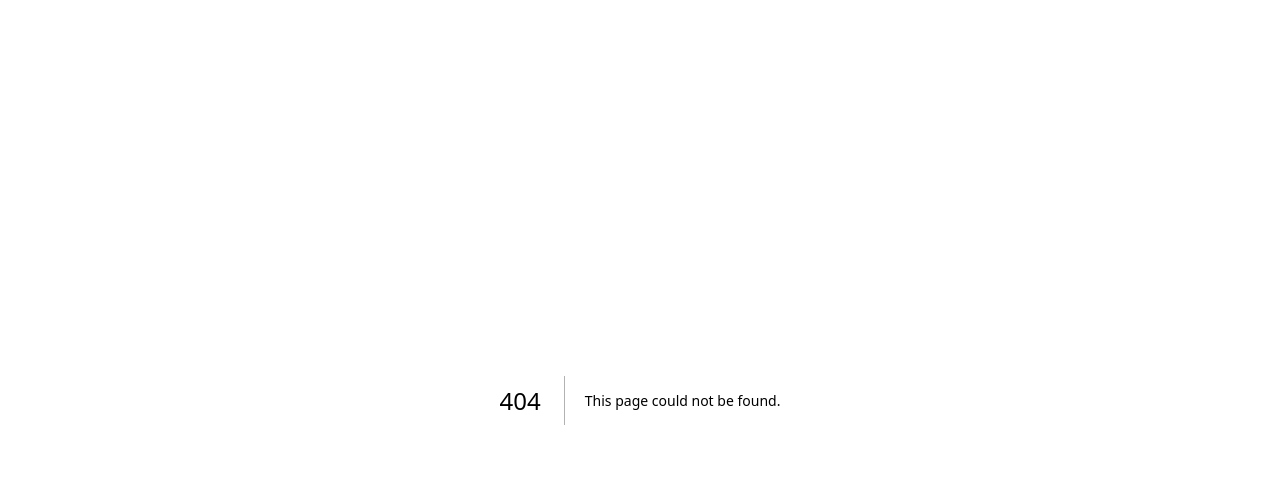
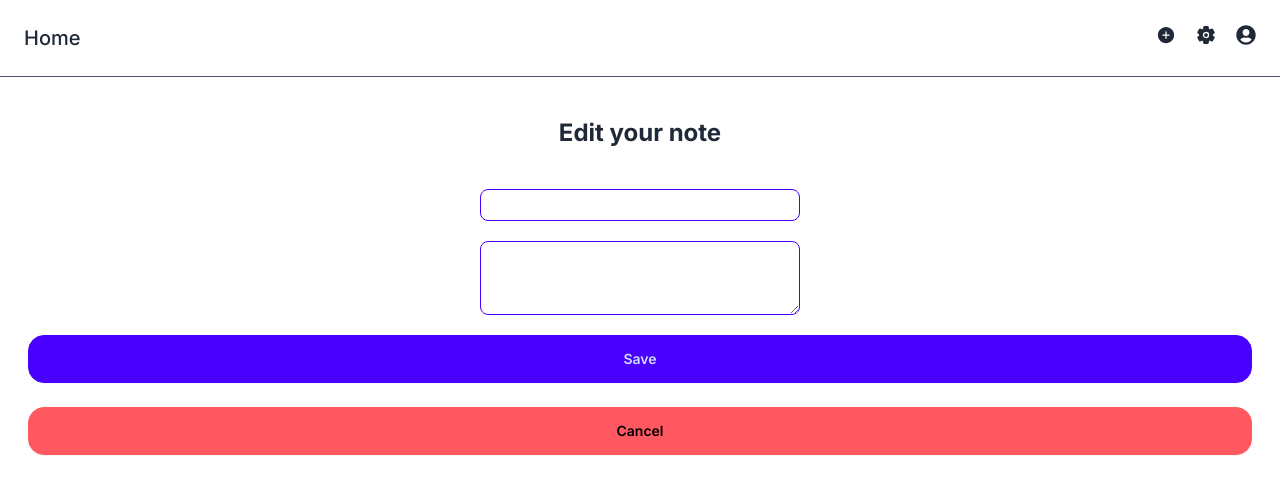
Before and after one commit to froilanimnida/agenda-alchemy, a Next.js app: page /app/edit-note in a window 1280 px wide. Before the commit this address had no page. Shown: the top 494 px of the page. Built offline with nearby package versions, Linux system fonts and the light colour scheme; no server answers; the database is empty.

Commit message:
Update package.json and fix console.log statement in AccountDeletionButtons.tsx and core functionalities

```diff
--- /dev/null
+++ b/app/app/edit-note/EditNoteField.tsx
@@ -0,0 +1,66 @@
+import { supabase } from '@/utils/database/supabase'
+import React, { useEffect, useState } from 'react'
+import toast from 'react-hot-toast'
+
+interface Note {
+  title: string;
+  content: string;
+}
+
+const EditNoteField = (params: {noteId: string}) => {
+  const [note, setNote] = useState<Note | null>(null)
+  const [titleValue, setTitleValue] = useState('')
+  const [contentValue, setContentValue] = useState('')
+  useEffect(() => {
+    const fetchNote = async () => {
+      let { data: notes, error } = await supabase
+      .from('notes')
+      .select('title, content').eq('note_id', params.noteId)
+      if (error) {
+        console.log(error)
+        toast.error('Something went wrong.')
+      }
+      setNote(notes as any)
+      if(notes) {
+        setNote(notes[0])
+        setTitleValue(notes[0].title)
+        setContentValue(notes[0].content)
+      }
+    }
+    fetchNote()
+  }, [])
+  const submitUpdated = (e: React.FormEvent) => {
+    e.preventDefault()
+    const saved = reflectTheUpdateOnDatabase(params.noteId, titleValue, contentValue)
+    saved.then(() => {
+      toast.success('Successfully saved.')
+    },
+    () => {
+      toast.error('Something went wrong')
+    })
+  }
+
+  return (
+    <form className='flex flex-col gap-5 justify-center items-center' onSubmit={submitUpdated}>
+      <input value={titleValue} onChange={(e) => setTitleValue(e.target.value)} className='input input-primary input-sm w-full max-w-xs' type="text" />
+      <textarea value={contentValue} onChange={(e) => setContentValue(e.target.value)} className='textarea textarea-primary textarea-sm w-full max-w-xs' />
+      <button className='btn w-full btn-primary' type="submit">Save</button>
+    </form>
+  )
+}
+
+const reflectTheUpdateOnDatabase = async (noteID: string, title: string, content: string) => {
+  const updatedAt = new Date().toISOString();
+  const { data, error } = await supabase
+    .from('notes')
+    .update({ title: title, content: content, updated_at: updatedAt })
+    .eq('note_id', parseInt(noteID))
+    .select();
+  if (error) {
+    console.log(error);
+    throw new Error('Something went wrong.');
+  }
+  return true
+}
+
+export default EditNoteField
--- /dev/null
+++ b/app/app/edit-note/page.tsx
@@ -0,0 +1,26 @@
+'use client'
+import React from 'react'
+import { useSearchParams } from 'next/navigation'
+import EditNoteField from './EditNoteField'
+import ApplicationNavBar from '@/app/components/ApplicationNavBar'
+import Link from 'next/link'
+
+const EditNote = () => {
+  const searchParams = useSearchParams()
+  const id = searchParams.get('noteId') || ''
+
+  return (
+    <main className='flex flex-col gap-10'>
+      <ApplicationNavBar />
+
+      <h1 className='text-2xl text-center font-bold'>Edit your note</h1>
+      <div className='flex px-7 gap-6 justify-center flex-col'>
+        <EditNoteField noteId={id}/>
+
+        <Link className='btn btn-error text-center' href={'/app'}>Cancel</Link>
+      </div>
+    </main>
+  )
+}
+
+export default EditNote
--- a/app/app/notesCollections.tsx
+++ b/app/app/notesCollections.tsx
@@ -17,13 +17,11 @@ const NotesCollections = () => {
         toast.error(error.message);
       } else {
         setNotes(notes as any[]);
-        toast.success('Notes fetched successfully'); // Show success only after fetch
+        toast.success('Notes fetched successfully');
       }
     }
     fetchNotes();
-  }, []); // Empty dependency array: runs only on initial render
-
-  console.log(notes);
+  }, []);
 
   return (
     notes.length === 0 ? <h1>Empty notes</h1> :
--- a/app/app/settings/delete-account/AccountDeletionButtons.tsx
+++ b/app/app/settings/delete-account/AccountDeletionButtons.tsx
@@ -26,7 +26,6 @@ const deleteAccount = async () => {
     .from('users')
     .delete()
     .eq('user_id', user_id)
-  console.log(error)
   if (error == null)
     Promise.resolve()
 }
--- a/package.json
+++ b/package.json
@@ -16,7 +16,7 @@
     "crypto": "^1.0.1",
     "grunt-contrib-nodeunit": "^5.0.0",
     "grunt-contrib-uglify": "^5.2.2",
-    "next": "^14.1.2",
+    "next": "^14.1.3",
     "react": "^18",
     "react-dom": "^18",
     "react-hot-toast": "^2.4.1",
```
Also changed, not shown: 1 other file (tests, documents, lock files or other folders).
